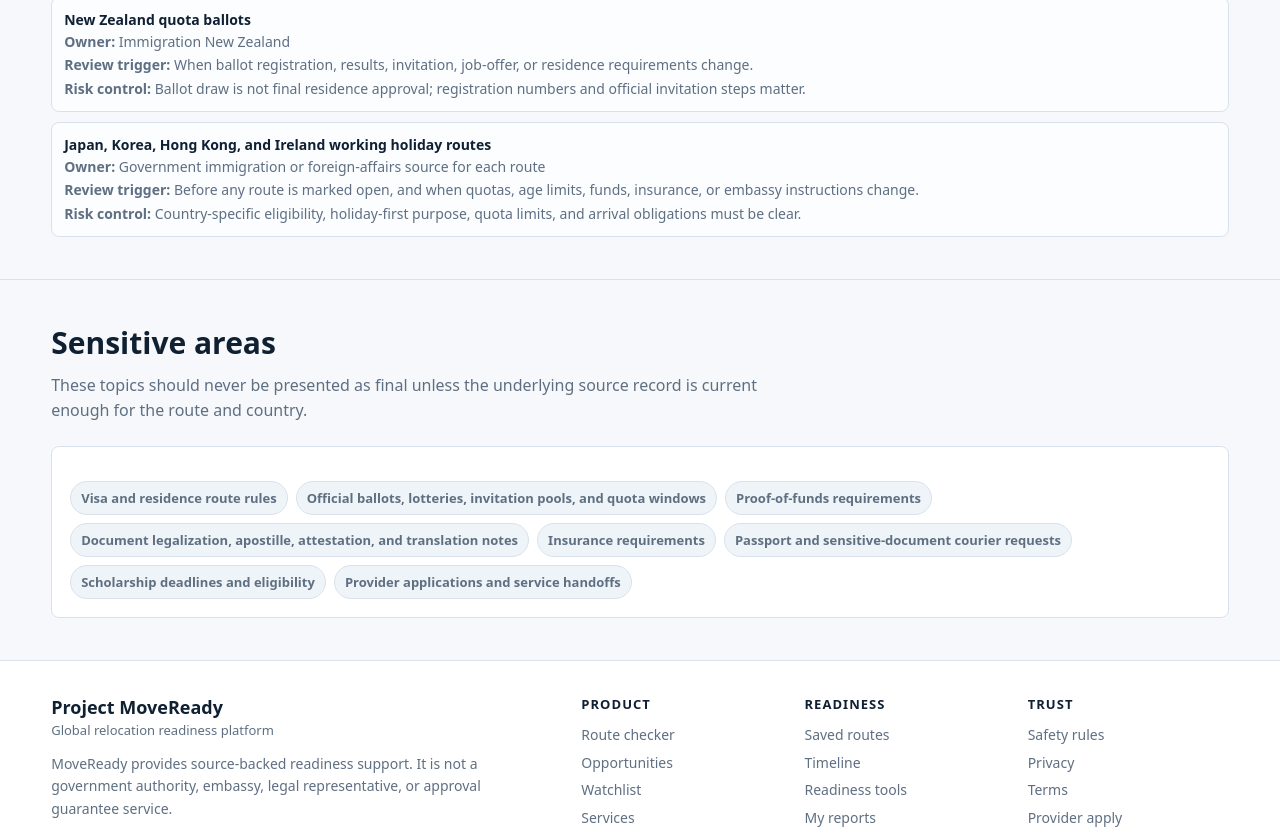
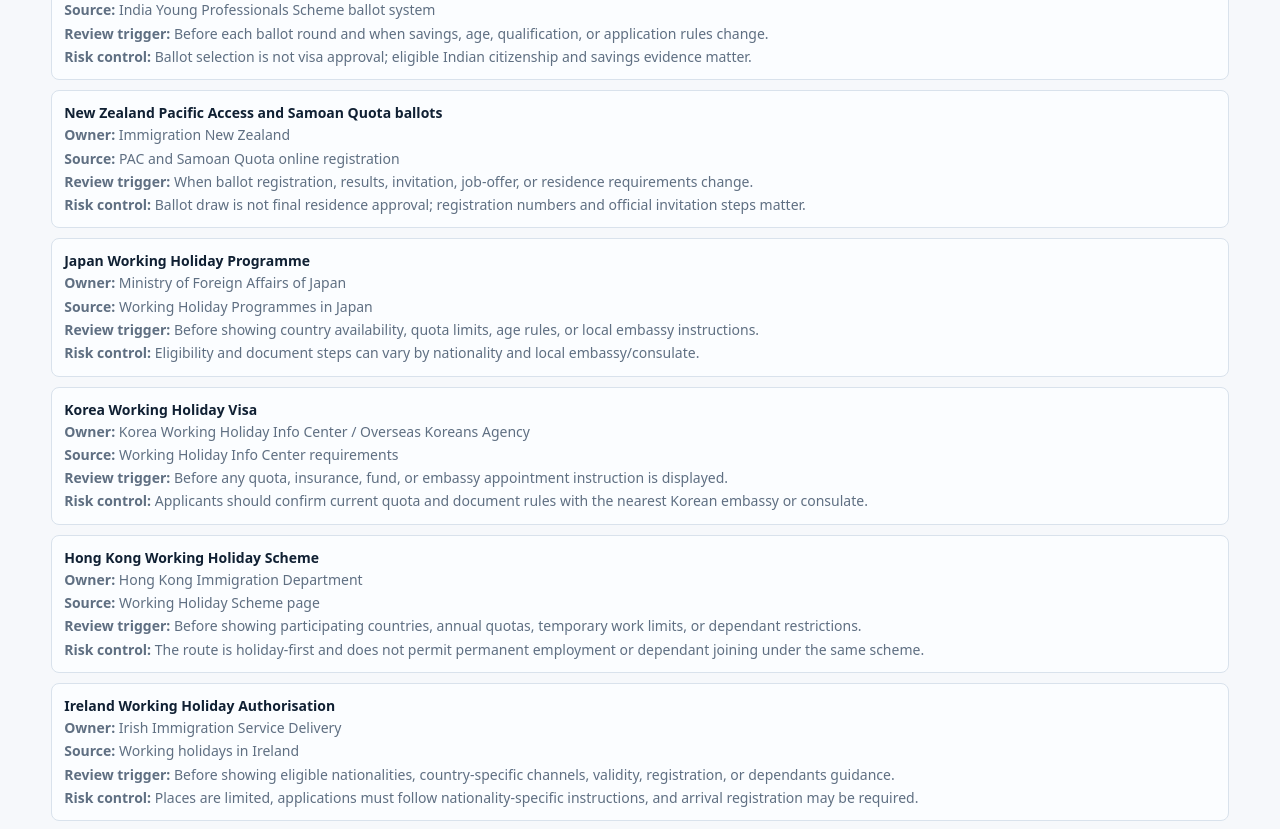
Before and after one commit to SirBM201/SirBM201-moveready-frontend, a Next.js app: page /sources in a window 1280 px wide. Shown: the part 4000-4829 px from the top of the page. Built offline with nearby package versions, Linux system fonts and the light colour scheme; no server answers.

Commit message:
Add official opportunity source links

```diff
--- a/app/sources/page.tsx
+++ b/app/sources/page.tsx
@@ -78,38 +78,74 @@ const opportunitySources = [
   {
     route: "USA Diversity Visa Program",
     owner: "U.S. Department of State",
+    source: "Diversity Visa Program entry page",
+    href: "https://travel.state.gov/content/travel/en/us-visas/immigrate/diversity-visa-program-entry.html",
     review: "Before registration opens, before result-check opens, and when annual instructions change.",
     risk: "Scam warnings, duplicate-entry rule, confirmation-number storage, and official submission only.",
   },
   {
     route: "Canada International Experience Canada",
     owner: "Immigration, Refugees and Citizenship Canada",
+    source: "IEC rounds of invitations page",
+    href: "https://www.canada.ca/en/immigration-refugees-citizenship/services/work-canada/iec/rounds-invitations.html",
     review: "Weekly during open seasons where invitation numbers, spots, and chances are updated.",
     risk: "Pool entry is not approval; invitation deadlines and country-specific pools must be monitored.",
   },
   {
     route: "Australia Work and Holiday 462 ballot",
     owner: "Australian Department of Home Affairs",
+    source: "Subclass 462 ballot and country-cap guidance",
+    href: "https://immi.homeaffairs.gov.au/what-we-do/whm-program/latest-news/new-work-and-holiday-subclass-462-visa-pre-application-process",
     review: "When program-year caps, ballot windows, or country-cap statuses change.",
     risk: "Selection only permits application; subclass 462 eligibility and visa grant remain separate.",
   },
   {
     route: "UK India Young Professionals Scheme",
     owner: "GOV.UK",
+    source: "India Young Professionals Scheme ballot system",
+    href: "https://www.gov.uk/guidance/india-young-professionals-scheme-visa-ballot-system",
     review: "Before each ballot round and when savings, age, qualification, or application rules change.",
     risk: "Ballot selection is not visa approval; eligible Indian citizenship and savings evidence matter.",
   },
   {
-    route: "New Zealand quota ballots",
+    route: "New Zealand Pacific Access and Samoan Quota ballots",
     owner: "Immigration New Zealand",
+    source: "PAC and Samoan Quota online registration",
+    href: "https://www.immigration.govt.nz/formshelp/pac-sq-registration",
     review: "When ballot registration, results, invitation, job-offer, or residence requirements change.",
     risk: "Ballot draw is not final residence approval; registration numbers and official invitation steps matter.",
   },
   {
-    route: "Japan, Korea, Hong Kong, and Ireland working holiday routes",
-    owner: "Government immigration or foreign-affairs source for each route",
-    review: "Before any route is marked open, and when quotas, age limits, funds, insurance, or embassy instructions change.",
-    risk: "Country-specific eligibility, holiday-first purpose, quota limits, and arrival obligations must be clear.",
+    route: "Japan Working Holiday Programme",
+    owner: "Ministry of Foreign Affairs of Japan",
+    source: "Working Holiday Programmes in Japan",
+    href: "https://www.mofa.go.jp/j_info/visit/w_holiday/index.html",
+    review: "Before showing country availability, quota limits, age rules, or local embassy instructions.",
+    risk: "Eligibility and document steps can vary by nationality and local embassy/consulate.",
+  },
+  {
+    route: "Korea Working Holiday Visa",
+    owner: "Korea Working Holiday Info Center / Overseas Koreans Agency",
+    source: "Working Holiday Info Center requirements",
+    href: "https://whic.mofa.go.kr/contents.do?contentsNo=38&menuNo=90",
+    review: "Before any quota, insurance, fund, or embassy appointment instruction is displayed.",
+    risk: "Applicants should confirm current quota and document rules with the nearest Korean embassy or consulate.",
+  },
+  {
+    route: "Hong Kong Working Holiday Scheme",
+    owner: "Hong Kong Immigration Department",
+    source: "Working Holiday Scheme page",
+    href: "https://www.immd.gov.hk/eng/services/visas/working_holiday_scheme.html",
+    review: "Before showing participating countries, annual quotas, temporary work limits, or dependant restrictions.",
+    risk: "The route is holiday-first and does not permit permanent employment or dependant joining under the same scheme.",
+  },
+  {
+    route: "Ireland Working Holiday Authorisation",
+    owner: "Irish Immigration Service Delivery",
+    source: "Working holidays in Ireland",
+    href: "https://www.irishimmigration.ie/coming-to-work-in-ireland/what-are-my-options-for-working-in-ireland/coming-to-work-for-more-than-90-days/working-holidays-in-ireland/",
+    review: "Before showing eligible nationalities, country-specific channels, validity, registration, or dependants guidance.",
+    risk: "Places are limited, applications must follow nationality-specific instructions, and arrival registration may be required.",
   },
 ];
 
@@ -198,6 +234,7 @@ export default function SourcesPage() {
             <div key={item.route}>
               <strong>{item.route}</strong>
               <span><b>Owner:</b> {item.owner}</span>
+              <span><b>Source:</b> <a className="text-link" href={item.href} target="_blank" rel="noreferrer">{item.source}</a></span>
               <span><b>Review trigger:</b> {item.review}</span>
               <span><b>Risk control:</b> {item.risk}</span>
             </div>
```
